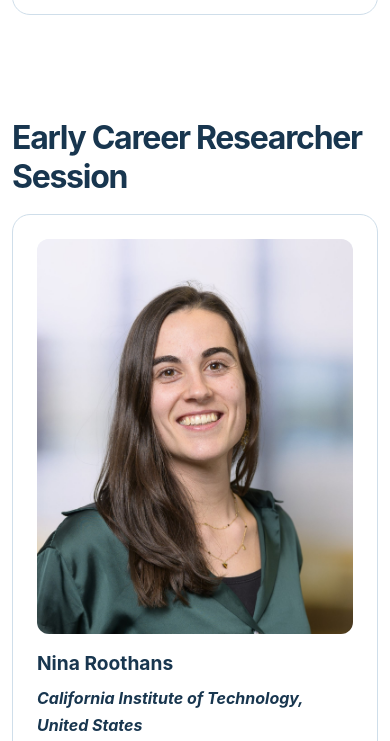
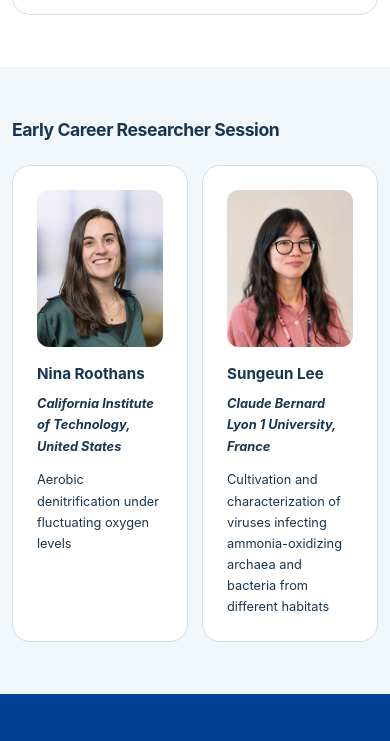
Before and after one commit to thyun12/icon10, a plain HTML site: page speakers.html in a window 390 px wide. Shown: the part 5311-6052 px from the top of the page. Drawn offline with Linux system fonts and the light colour scheme.

Commit message:
Add files via upload

```diff
--- a/css/style.css
+++ b/css/style.css
@@ -1333,6 +1333,40 @@ tr:last-child th {
 }
 
 /* ================================================================
+   SPEAKERS — Early Career Researcher Session
+================================================================ */
+
+.early-career-speakers-section {
+  background: var(--color-bg-muted);
+}
+
+.early-career-title {
+  margin: 0 0 24px;
+  font-size: clamp(1.1rem, 1.8vw, 1.4rem);
+  letter-spacing: -0.025em;
+}
+
+.secondary-speaker-grid {
+  display: grid;
+  grid-template-columns: repeat(2, minmax(0, 300px));
+  justify-content: start;
+  gap: 24px;
+}
+
+/* .secondary-speaker-card h3 {
+  margin-top: 14px;
+  margin-bottom: 5px;
+  font-size: 1.05rem;
+}
+
+.secondary-speaker-card p {
+  margin: 0;
+  color: var(--color-muted);
+  font-size: 0.85rem;
+  line-height: 1.45;
+} */
+
+/* ================================================================
    40. REGISTRATION — registration.html
 ================================================================ */
 
@@ -1483,7 +1517,7 @@ tr:last-child th {
   margin: 0;
 }
 
-.submission-panel .info-box p + p {
+.submission-panel .info-box p+p {
   margin-top: 10px;
 }
 
@@ -2263,6 +2297,19 @@ tr:last-child th {
     font-size: 0.82rem;
   }
 
+  .secondary-speaker-grid {
+    grid-template-columns: repeat(2, minmax(0, 1fr));
+    gap: 14px;
+  }
+
+  .secondary-speaker-card h3 {
+    font-size: 0.95rem;
+  }
+
+  .secondary-speaker-card p {
+    font-size: 0.8rem;
+  }
+
   .hotel-card-grid {
     grid-template-columns: 1fr;
     gap: 22px;
```
